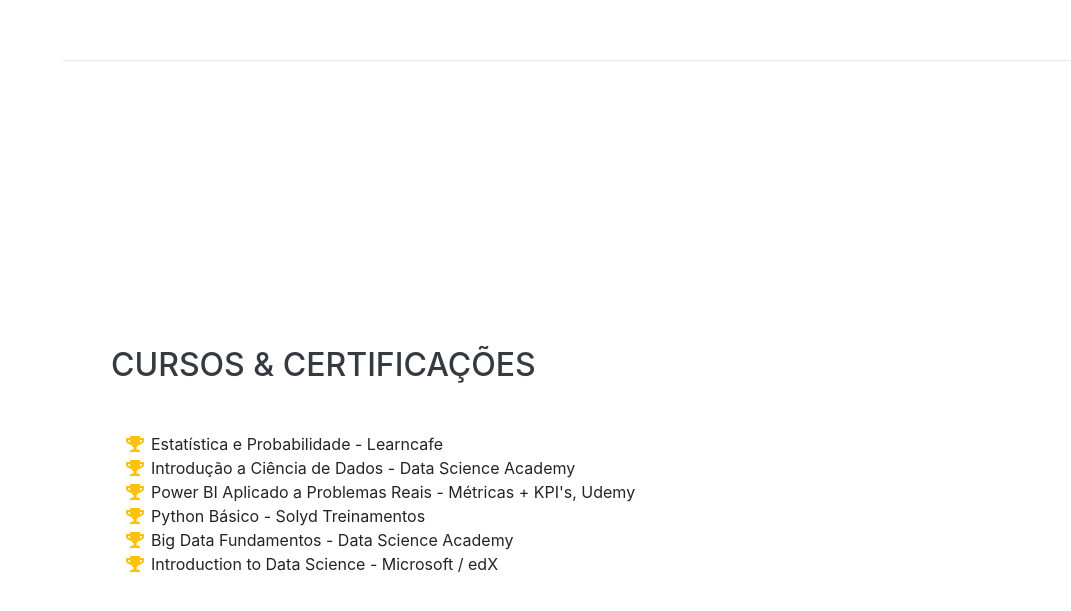
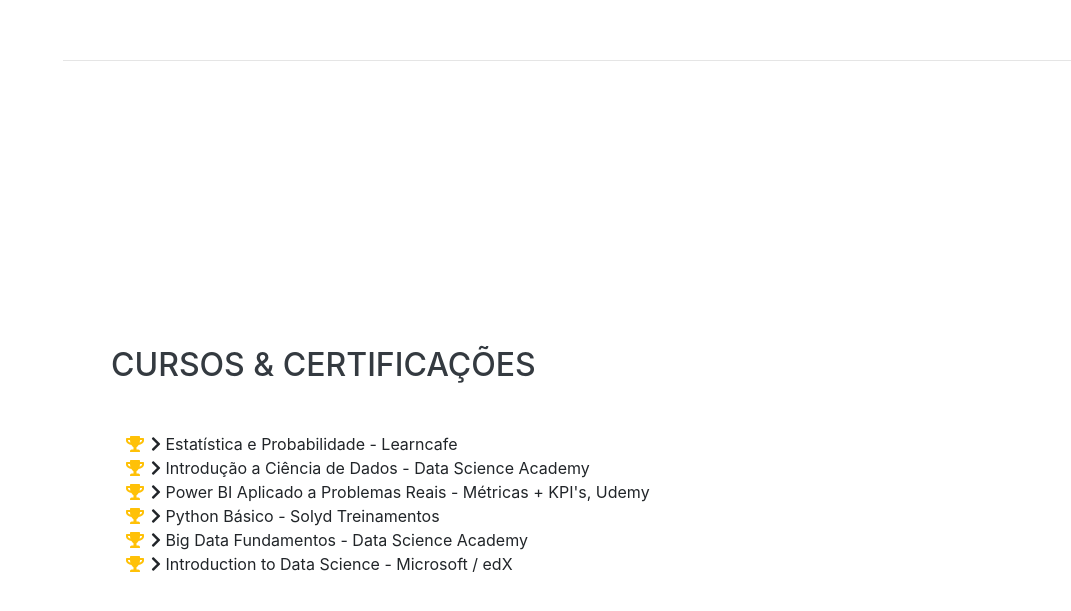
Before and after one commit to 666Dourado/Dev, a website with bundled scripts: page index.html in a window 1280 px wide. Shown: the part 4183-4794 px from the top of the page, without its empty margins (209-1280 px from the left). Built offline with nearby package versions, Linux system fonts and the light colour scheme; a web font is replaced by a local one.

Commit message:
Update index.html
mudança nos icones dos cursos e certificaçoes

```diff
--- a/index.html
+++ b/index.html
@@ -248,21 +248,27 @@
         <ul class="fa-ul mb-0">
           <li>
             <i class="fa-li fa fa-trophy text-warning"></i>
+            <i class="fa fa-chevron-right"></i>
             Estatística e Probabilidade - Learncafe </li>
           <li>
             <i class="fa-li fa fa-trophy text-warning"></i>
+            <i class="fa fa-chevron-right"></i>
             Introdução a Ciência de Dados - Data Science Academy </li>
           <li>
             <i class="fa-li fa fa-trophy text-warning"></i>
+            <i class="fa fa-chevron-right"></i>
             Power BI Aplicado a Problemas Reais - Métricas + KPI's, Udemy </li>
           <li>
             <i class="fa-li fa fa-trophy text-warning"></i>
+            <i class="fa fa-chevron-right"></i>
             Python Básico - Solyd Treinamentos</li>
           <li>
             <i class="fa-li fa fa-trophy text-warning"></i>
+            <i class="fa fa-chevron-right"></i>
             Big Data Fundamentos - Data Science Academy </li>
           <li>
             <i class="fa-li fa fa-trophy text-warning"></i>
+            <i class="fa fa-chevron-right"></i>
             Introduction to Data Science - Microsoft / edX</li>
         </ul>
       </div>
```
